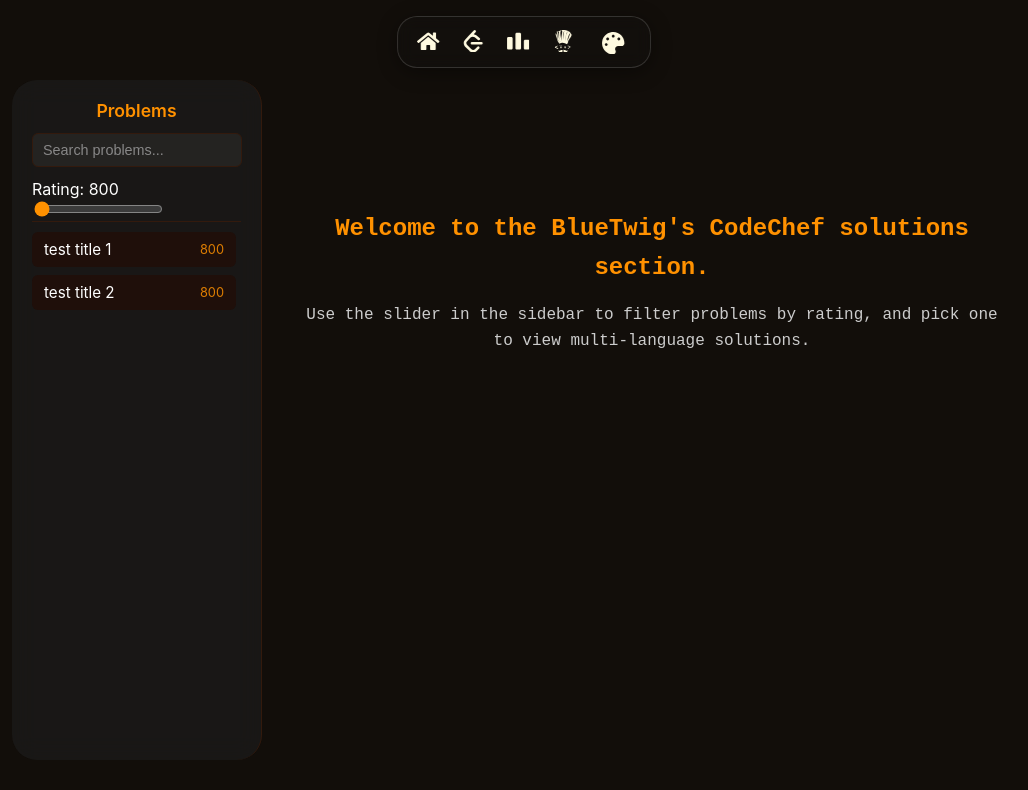
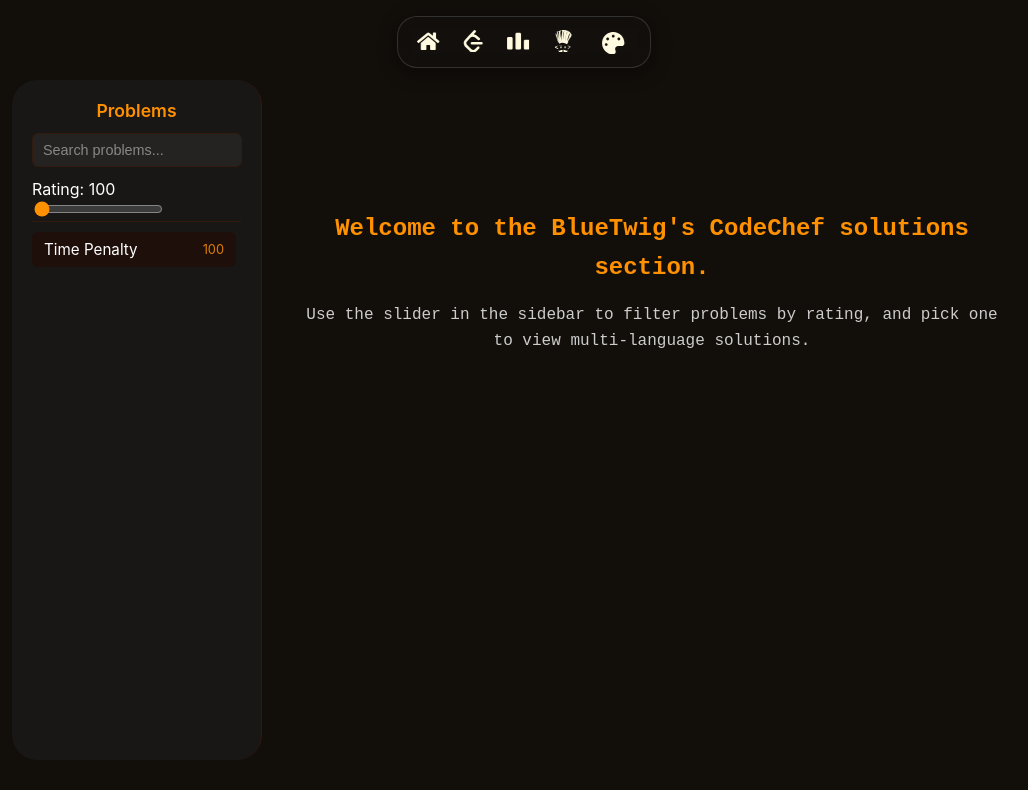
Before and after one commit to JayArindamMaity/bluetwig, a React (Vite) app in the folder frontend/: page /codechef in a window 1280 px wide. Shown: the top 790 px of the page, without its empty margins (116-1144 px from the left). Built offline with nearby package versions, Linux system fonts and the light colour scheme.

Commit message:
some changes

```diff
--- a/frontend/src/components/cfleft/cfleft.tsx
+++ b/frontend/src/components/cfleft/cfleft.tsx
@@ -40,7 +40,7 @@
           <label>Rating: {maxRating}</label>
           <input
             type="range"
-            min="800"
+            min="100"
             max="3500"
             step="100"
             value={maxRating}
--- /dev/null
+++ b/frontend/src/data/codechef/100.ts
@@ -0,0 +1,40 @@
+import type { CFQuestionType } from "../../pages/codechef/codechef";
+
+export const oneHundredQuestions: CFQuestionType[] = [
+    {
+        id: 1,
+        title: "Time Penalty",
+        link: "https://www.codechef.com/problems/WAPEN",
+        tags: ["Math"],
+        rating: 100,
+        solutions: {
+            Cpp: `#include <bits/stdc++.h> // Includes all standard C++ libraries, a common practice in competitive programming.
+using namespace std; // Allows the use of standard library components without the std:: prefix.
+
+int main() { // The main function where program execution begins.
+	// your code goes here
+	int a{0} , b{0}; // Declare and initialize two integer variables, 'a' and 'b', to zero.
+	cin >> a >> b; // Read two integer values from standard input and store them in 'a' and 'b'.
+	cout << a + b*10 << endl; // Calculate the result of a + (b * 10) and print it to the console, followed by a newline.
+    return 0; // Indicates that the program executed successfully.
+}`,
+            Rust: `use std::io; // Import the standard library's input/output module.
+
+fn main() { // The main function, where the program execution begins.
+    let mut input = String::new(); // Create a new, mutable String to hold user input.
+    io::stdin().read_line(&mut input).unwrap(); // Read a single line from standard input into the \`input\` string.
+
+    // Parse the input string into a vector of integers.
+    let parts: Vec<i32> = input
+        .split_whitespace() // Split the string by whitespace into an iterator.
+        .map(|s| s.parse().unwrap()) // Convert each part into an i32, panicking if it fails.
+        .collect(); // Collect the results into a vector.
+
+    let a = parts[0]; // Assign the first number from the input to variable 'a'.
+    let b = parts[1]; // Assign the second number from the input to variable 'b'.
+
+    println!("{}", a + b * 10); // Calculate the result of the expression and print it to the console.
+}`,
+        },
+    },
+];
--- a/frontend/src/pages/codechef/codechef.tsx
+++ b/frontend/src/pages/codechef/codechef.tsx
@@ -2,6 +2,7 @@
 import "../../pages/codechef/codechef.css";
 import CFLeftbar from "../../components/cfleft/cfleft";
 import { eightHundredQuestions } from "../../data/codechef/800";
+import { oneHundredQuestions } from "../../data/codechef/100";
 import './codechef.css';
 
 // 1. Import Syntax Highlighter
@@ -23,6 +24,7 @@
 
 const CodeChef: React.FC = () => {
   const allQuestions: CFQuestionType[] = [
+    ...oneHundredQuestions,
     ...eightHundredQuestions,
     // ...nineHundredQuestions,
     // ...thousandQuestions,
@@ -30,7 +32,7 @@
 
   const [questions, setQuestions] = useState<CFQuestionType[]>(allQuestions);
   const [selectedQuestion, setSelectedQuestion] = useState<CFQuestionType | null>(null);
-  const [maxRating, setMaxRating] = useState<number>(800);
+  const [maxRating, setMaxRating] = useState<number>(100);
 
   // State for copy feedback
   const [copiedState, setCopiedState] = useState<string | null>(null);
```
